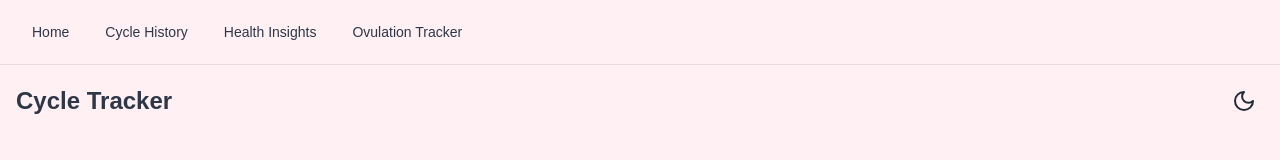
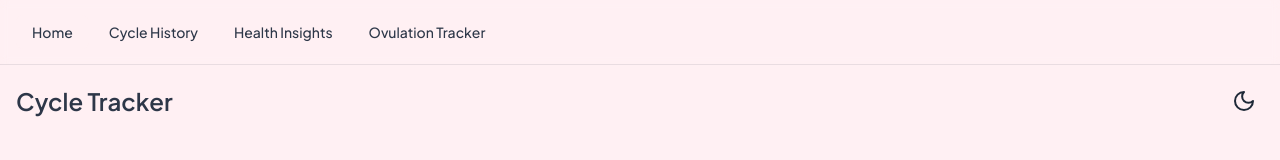
Before and after one commit to shem958/cycle-tracking, a Next.js app: page / in a window 1280 px wide. Shown: the top 160 px of the page. Built offline with nearby package versions, Linux system fonts and the light colour scheme.

Commit message:
"Update Navbar component, add Poppins font, and modify layout and global styles"

```diff
--- a/src/app/components/Navbar.js
+++ b/src/app/components/Navbar.js
@@ -1,7 +1,6 @@
 "use client";
 import React from "react";
 import Link from "next/link";
-
 import { usePathname } from "next/navigation";
 
 const Navbar = () => {
@@ -17,7 +16,7 @@ const Navbar = () => {
   ];
 
   return (
-    <nav className="sticky top-0 z-50 bg-background/80 backdrop-blur-sm border-b border-light-text/10 dark:border-dark-text/10 transition-colors duration-300 ease">
+    <nav className="sticky top-0 z-50 bg-background/80 backdrop-blur-sm border-b border-light-text/10 dark:border-dark-text/10 transition-colors duration-300 ease font-navbar">
       <div className="container mx-auto px-4">
         <div className="flex items-center justify-between h-16">
           <ul className="flex items-center space-x-1">
@@ -25,14 +24,11 @@ const Navbar = () => {
               <li key={link.path}>
                 <Link
                   href={link.path}
-                  className={`px-4 py-2 rounded-lg text-sm font-medium
-                            transition-all duration-300 ease
-                            ${
-                              isActiveLink(link.path)
-                                ? "bg-light-bg/80 dark:bg-dark-bg/80 text-foreground"
-                                : "text-foreground/70 hover:text-foreground hover:bg-light-bg/50 dark:hover:bg-dark-bg/50"
-                            }
-                          `}
+                  className={`px-4 py-2 rounded-lg text-sm font-medium transition-all duration-300 ease ${
+                    isActiveLink(link.path)
+                      ? "bg-light-bg/80 dark:bg-dark-bg/80 text-foreground"
+                      : "text-foreground/70 hover:text-foreground hover:bg-light-bg/50 dark:hover:bg-dark-bg/50"
+                  }`}
                 >
                   {link.label}
                 </Link>
@@ -40,7 +36,6 @@ const Navbar = () => {
             ))}
           </ul>
 
-          {/* You can add this div to reserve space for additional navbar items like ThemeToggle */}
           <div className="flex items-center space-x-4">
             {/* ThemeToggle component can be placed here */}
           </div>
--- a/src/app/layout.js
+++ b/src/app/layout.js
@@ -1,8 +1,8 @@
 import Navbar from "./components/Navbar";
-import ThemeToggle from "./components/ThemeToggle"; // Import the ThemeToggle component
+import ThemeToggle from "./components/ThemeToggle";
 import "./styles/globals.css";
 
-import { Outfit, Plus_Jakarta_Sans } from "next/font/google";
+import { Outfit, Plus_Jakarta_Sans, Poppins } from "next/font/google";
 
 const outfit = Outfit({
   subsets: ["latin"],
@@ -13,6 +13,13 @@ const outfit = Outfit({
 const plusJakartaSans = Plus_Jakarta_Sans({
   subsets: ["latin"],
   variable: "--font-plus-jakarta-sans",
+  display: "swap",
+});
+
+const poppins = Poppins({
+  subsets: ["latin"],
+  weight: ["400", "700"], // Define specific weights
+  variable: "--font-poppins",
   display: "swap",
 });
 
@@ -38,10 +45,10 @@ export default function RootLayout({ children }) {
       className={`${outfit.variable} ${plusJakartaSans.variable}`}
     >
       <body>
-        <Navbar />
+        <Navbar className={poppins.variable} /> {/* Apply Poppins here */}
         <div className="flex justify-between items-center p-4">
           <h1 className="text-2xl font-semibold">Cycle Tracker</h1>
-          <ThemeToggle /> {/* Add ThemeToggle here */}
+          <ThemeToggle />
         </div>
         <main className="container mx-auto px-4">
           <ErrorBoundary>{children}</ErrorBoundary>
--- a/src/app/styles/globals.css
+++ b/src/app/styles/globals.css
@@ -17,17 +17,6 @@
 body {
   color: var(--foreground);
   background: var(--background);
-  font-family: Arial, Helvetica, sans-serif;
+  font-family: var(--font-plus-jakarta-sans), Arial, Helvetica, sans-serif; /* Update to use Plus Jakarta Sans */
   transition: background-color 0.3s ease, color 0.3s ease;
 }
-
-/* Remove these as we're using Tailwind's dark mode */
-/* body.dark {
-  background-color: #1A1523;
-  color: #E2E8F0;
-}
-
-body.light {
-  background-color: #FFF0F3;
-  color: #2D3748;
-} */
--- a/tailwind.config.ts
+++ b/tailwind.config.ts
@@ -12,6 +12,7 @@ const config: Config = {
       fontFamily: {
         body: ['var(--font-plus-jakarta-sans)', 'system-ui', 'sans-serif'],
         display: ['var(--font-outfit)', 'system-ui', 'sans-serif'],
+        navbar: ['var(--font-poppins)', 'system-ui', 'sans-serif'], // Add Poppins for Navbar
       },
       colors: {
         background: "var(--background)",
```
